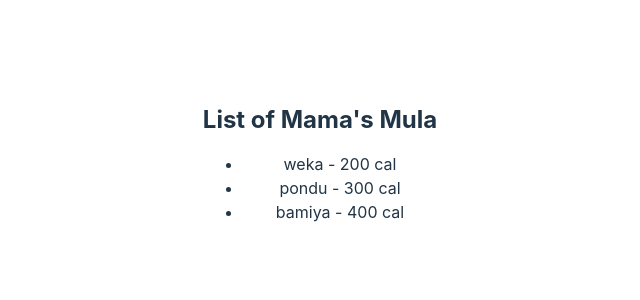
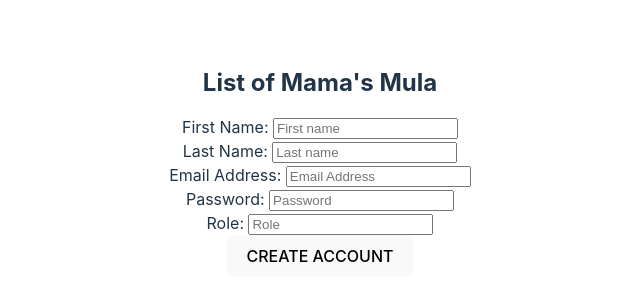
Before and after one commit to Jadashi97/Advanced-React-Porfolio, a React (Vite) app: page / in a window 1280 px wide. Shown: the part 236-536 px from the top of the page, without its empty margins (320-960 px from the left). Built offline with nearby package versions, Linux system fonts and the light colour scheme.

Commit message:
(feat): Add a registration form to the Restaurant app

```diff
--- a/src/App.jsx
+++ b/src/App.jsx
@@ -3,6 +3,7 @@ import reactLogo from './assets/react.svg'
 import './App.css';
 import DessertList from './MullaList';
 import MullaList from './MullaList';
+import RegistrationForm from './components/RegistrationForm';
 
 const mullas = [
   {
@@ -33,7 +34,8 @@ function App() {
   return (
     <div className="App">
       <h2>List of Mama's Mula</h2>
-      <MullaList data={mullas}/>
+      {/* <MullaList data={mullas}/> */}
+      {<RegistrationForm/>}
     </div>
   )
 }
--- /dev/null
+++ b/src/components/RegistrationForm.jsx
@@ -0,0 +1,93 @@
+import React, { useState } from 'react'
+
+// uncontrolled inputs
+// const Form = () => {
+// const inputRef = useRef(null);
+
+// const handleSubmit = ()=> {
+//     const inputValue = inputRef.current.value;
+
+// }
+//   return (
+//     <div>
+//       <input ref={inputRef} type="text"/>
+//     </div>
+//   )
+// }
+
+// // controlled componenets
+// const Form = ()=>{
+//     const [value, setValue] = useState(" ");
+
+//     const handleChange = (e)=> {
+//         setValue(e.target.value)
+//     }
+
+//     return(
+//         <form>
+//             <input
+//             value={value}
+//             onChange={handleChange}
+//             type="text"
+//             />
+//         </form>
+//     )
+// }
+
+const RegistrationForm = ()=> {
+    const [value, setValue] =("");
+
+    const handleChange =(e) => {
+        e.preventDefault()
+        console.log("Here we are!!")
+    }
+
+    return(
+        <form action="">
+            <label htmlFor="firstName">First Name: </label>
+            <input
+                type="text"
+                value={value}
+                onChange={handleChange}
+                placeholder="First name"
+            />
+            <br />
+            <label htmlFor="lastName">Last Name: </label>
+            <input
+                type="text"
+                value={value}
+                onChange={handleChange}
+                placeholder="Last name"
+            />
+            <br />
+            <label htmlFor="email">Email Address: </label>
+            <input
+                type="text"
+                value={value}
+                onChange={handleChange}
+                placeholder="Email Address"
+            />
+            <br />
+            <label htmlFor="Password">Password: </label>
+            <input
+                type="text"
+                value={value}
+                onChange={handleChange}
+                placeholder="Password"
+            />
+            <br />
+            <label htmlFor="Role">Role: </label>
+            <input
+                type="text"
+                value={value}
+                onChange={handleChange}
+                placeholder="Role"
+            />
+            <br />
+            <button>CREATE ACCOUNT</button>
+        </form>
+
+    )
+}
+
+export default RegistrationForm
```
